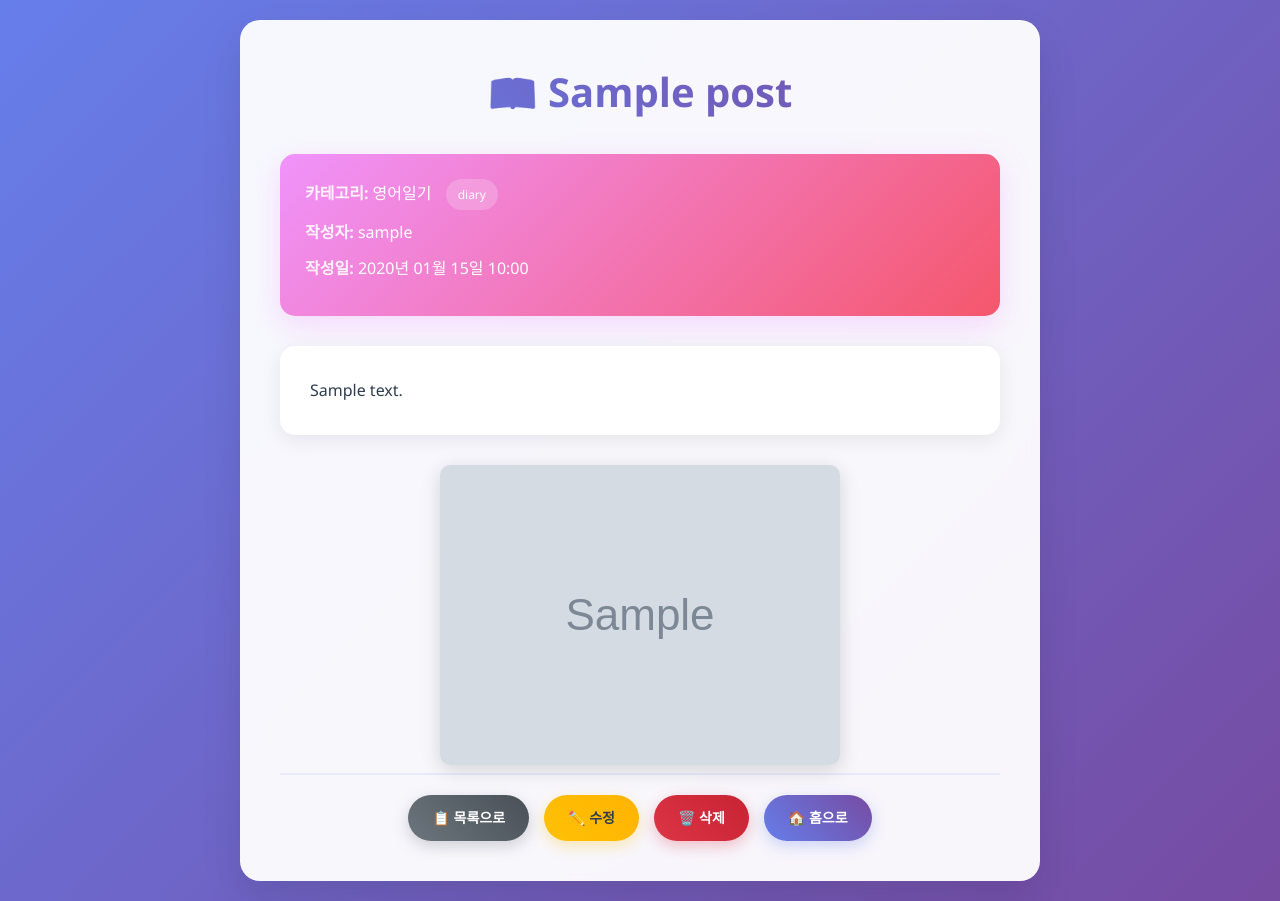
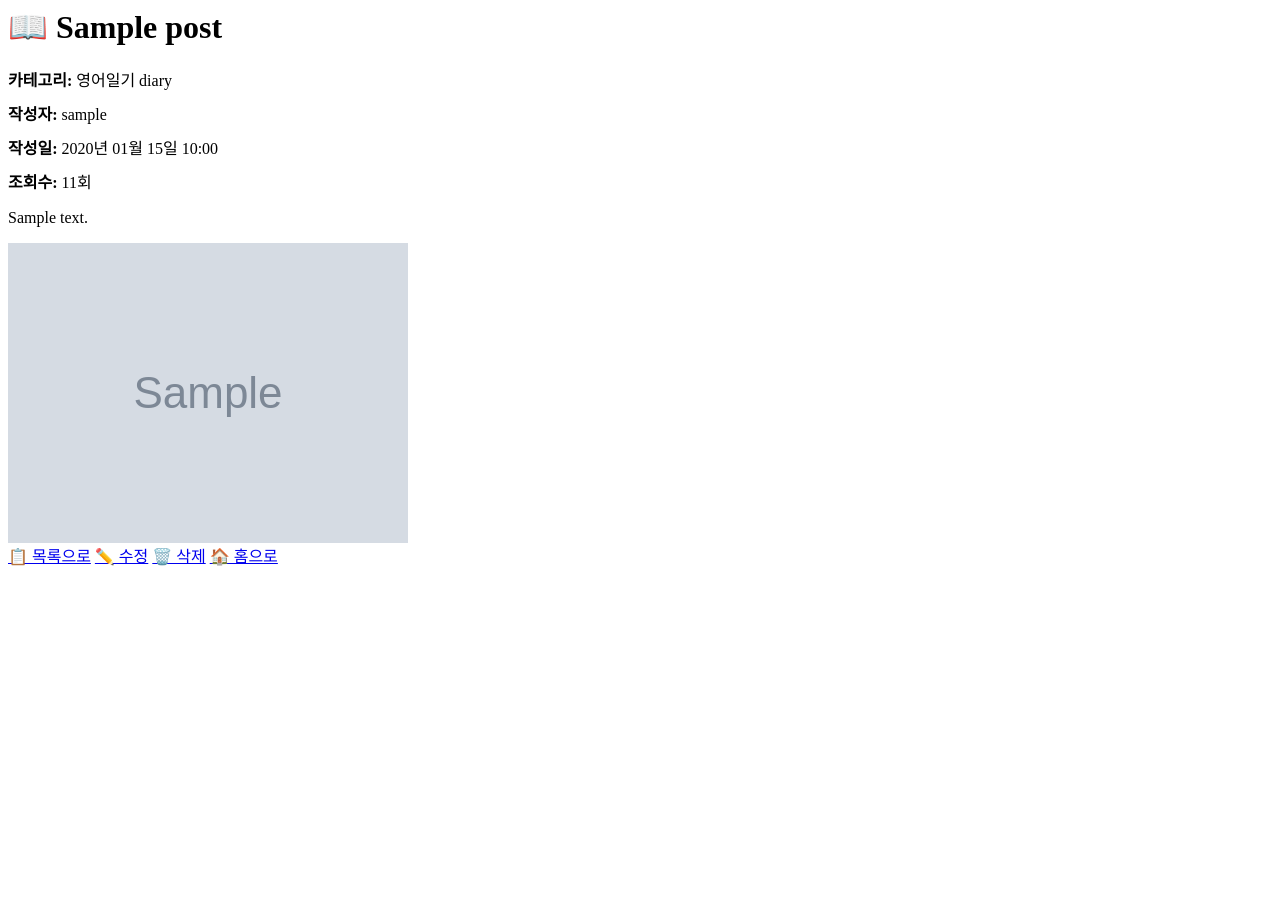
Before and after one commit to Yoon-Hajeong/blog_project, a Django app: page /blog/1/ in a window 1280 px wide. After the commit the page ends 566 px from the top, so only its background shows below. Run offline with Django 5.2, Linux system fonts and the light colour scheme; a user stored in the database is signed in; tables that the repository leaves empty hold one stand-in row (values such as "Sample post"); grey boxes marked "Sample" are stand-in pictures.

Commit message:
조회수 기능

```diff
--- a/blog/views.py
+++ b/blog/views.py
@@ -68,10 +68,8 @@ def post_delete(request, id):
     return redirect('blog_list')
 
 def post_search(request):
-    """통합된 검색 기능 - URL 파라미터와 GET 파라미터 모두 처리"""
     tag = request.GET.get('q', '')
     if not tag:
-        # URL에서 tag 파라미터 가져오기 (예: /search/diary/)
         tag = request.resolver_match.kwargs.get('tag', '')
 
     posts = Post.objects.filter(
@@ -92,6 +90,9 @@ def blog_detail(request, id):
     try:
         post = Post.objects.get(id=id)
     except Post.DoesNotExist:
-        return render(request, 'blog/post_not_found.html')  # 👈 여기가 핵심!
+        return render(request, 'blog/post_not_found.html')
+
+    post.views += 1
+    post.save(update_fields=['views'])
 
     return render(request, 'blog/blog_detail.html', {'post': post})
--- a/templates/blog/blog_detail.html
+++ b/templates/blog/blog_detail.html
@@ -1,195 +1,5 @@
-<!DOCTYPE html>
-<html lang="ko">
-<head>
-    <meta charset="UTF-8">
-    <meta name="viewport" content="width=device-width, initial-scale=1.0">
-    <title>{{ post.title }}</title>
-    <style>
-        * {
-            margin: 0;
-            padding: 0;
-            box-sizing: border-box;
-        }
+<!-- 생략된 head, 스타일 등 동일 -->
 
-        body {
-            font-family: 'Segoe UI', Tahoma, Geneva, Verdana, sans-serif;
-            background: linear-gradient(135deg, #667eea 0%, #764ba2 100%);
-            min-height: 100vh;
-            padding: 20px;
-            line-height: 1.6;
-        }
-
-        .container {
-            max-width: 800px;
-            margin: 0 auto;
-            background: rgba(255, 255, 255, 0.95);
-            backdrop-filter: blur(10px);
-            border-radius: 20px;
-            padding: 40px;
-            box-shadow: 0 20px 40px rgba(0, 0, 0, 0.1);
-            animation: fadeInUp 0.6s ease forwards;
-        }
-
-        h1 {
-            color: #2c3e50;
-            text-align: center;
-            margin-bottom: 30px;
-            font-size: 2.5em;
-            font-weight: 700;
-            background: linear-gradient(45deg, #667eea, #764ba2);
-            -webkit-background-clip: text;
-            -webkit-text-fill-color: transparent;
-            background-clip: text;
-        }
-
-        .post-meta {
-            background: linear-gradient(135deg, #f093fb 0%, #f5576c 100%);
-            padding: 25px;
-            border-radius: 15px;
-            margin-bottom: 30px;
-            box-shadow: 0 10px 30px rgba(240, 147, 251, 0.3);
-            color: white;
-        }
-
-        .post-meta strong {
-            color: rgba(255, 255, 255, 0.9);
-        }
-
-        .category-badge {
-            display: inline-block;
-            background: rgba(255, 255, 255, 0.2);
-            color: white;
-            padding: 6px 12px;
-            border-radius: 20px;
-            font-size: 12px;
-            font-weight: 500;
-            margin-left: 10px;
-            backdrop-filter: blur(10px);
-        }
-
-        .post-content {
-            background: white;
-            padding: 30px;
-            border-radius: 15px;
-            margin-bottom: 30px;
-            box-shadow: 0 5px 20px rgba(0, 0, 0, 0.08);
-            font-size: 16px;
-            line-height: 1.8;
-            color: #2c3e50;
-        }
-
-        .post-image {
-            margin-top: 20px;
-            text-align: center;
-        }
-
-        .post-image img {
-            max-width: 100%;
-            border-radius: 10px;
-            box-shadow: 0 5px 20px rgba(0, 0, 0, 0.15);
-        }
-
-        .navigation {
-            display: flex;
-            gap: 15px;
-            flex-wrap: wrap;
-            justify-content: center;
-            padding-top: 20px;
-            border-top: 2px solid rgba(102, 126, 234, 0.1);
-        }
-
-        .btn {
-            padding: 12px 24px;
-            text-decoration: none;
-            border-radius: 25px;
-            font-weight: 600;
-            transition: all 0.3s ease;
-            display: inline-flex;
-            align-items: center;
-            gap: 8px;
-            border: none;
-            cursor: pointer;
-            font-size: 14px;
-        }
-
-        .btn-primary {
-            background: linear-gradient(45deg, #667eea, #764ba2);
-            color: white;
-            box-shadow: 0 5px 15px rgba(102, 126, 234, 0.3);
-        }
-
-        .btn-primary:hover {
-            transform: translateY(-3px);
-            box-shadow: 0 8px 25px rgba(102, 126, 234, 0.4);
-        }
-
-        .btn-secondary {
-            background: linear-gradient(45deg, #6c757d, #495057);
-            color: white;
-            box-shadow: 0 5px 15px rgba(108, 117, 125, 0.3);
-        }
-
-        .btn-secondary:hover {
-            transform: translateY(-3px);
-            box-shadow: 0 8px 25px rgba(108, 117, 125, 0.4);
-        }
-
-        .btn-warning {
-            background: linear-gradient(45deg, #ffc107, #ffb300);
-            color: #2c3e50;
-            box-shadow: 0 5px 15px rgba(255, 193, 7, 0.3);
-        }
-
-        .btn-warning:hover {
-            transform: translateY(-3px);
-            box-shadow: 0 8px 25px rgba(255, 193, 7, 0.4);
-        }
-
-        .btn-danger {
-            background: linear-gradient(45deg, #dc3545, #c82333);
-            color: white;
-            box-shadow: 0 5px 15px rgba(220, 53, 69, 0.3);
-        }
-
-        .btn-danger:hover {
-            transform: translateY(-3px);
-            box-shadow: 0 8px 25px rgba(220, 53, 69, 0.4);
-        }
-
-        @media (max-width: 768px) {
-            .container {
-                padding: 20px;
-                margin: 10px;
-            }
-
-            h1 {
-                font-size: 2em;
-            }
-
-            .navigation {
-                flex-direction: column;
-                align-items: center;
-            }
-
-            .btn {
-                width: 100%;
-                justify-content: center;
-                margin-bottom: 10px;
-            }
-        }
-
-        @keyframes fadeInUp {
-            from {
-                opacity: 0;
-                transform: translateY(30px);
-            }
-            to {
-                opacity: 1;
-                transform: translateY(0);
-            }
-        }
-    </style>
-</head>
 <body>
     <div class="container">
         <h1>📖 {{ post.title }}</h1>
@@ -204,6 +14,9 @@
             </div>
             <div style="margin-bottom: 10px;">
                 <strong>작성일:</strong> {{ post.created_at|date:"Y년 m월 d일 H:i" }}
+            </div>
+            <div style="margin-bottom: 10px;">
+                <strong>조회수:</strong> {{ post.views }}회
             </div>
             {% if post.updated_at != post.created_at %}
             <div>
```
